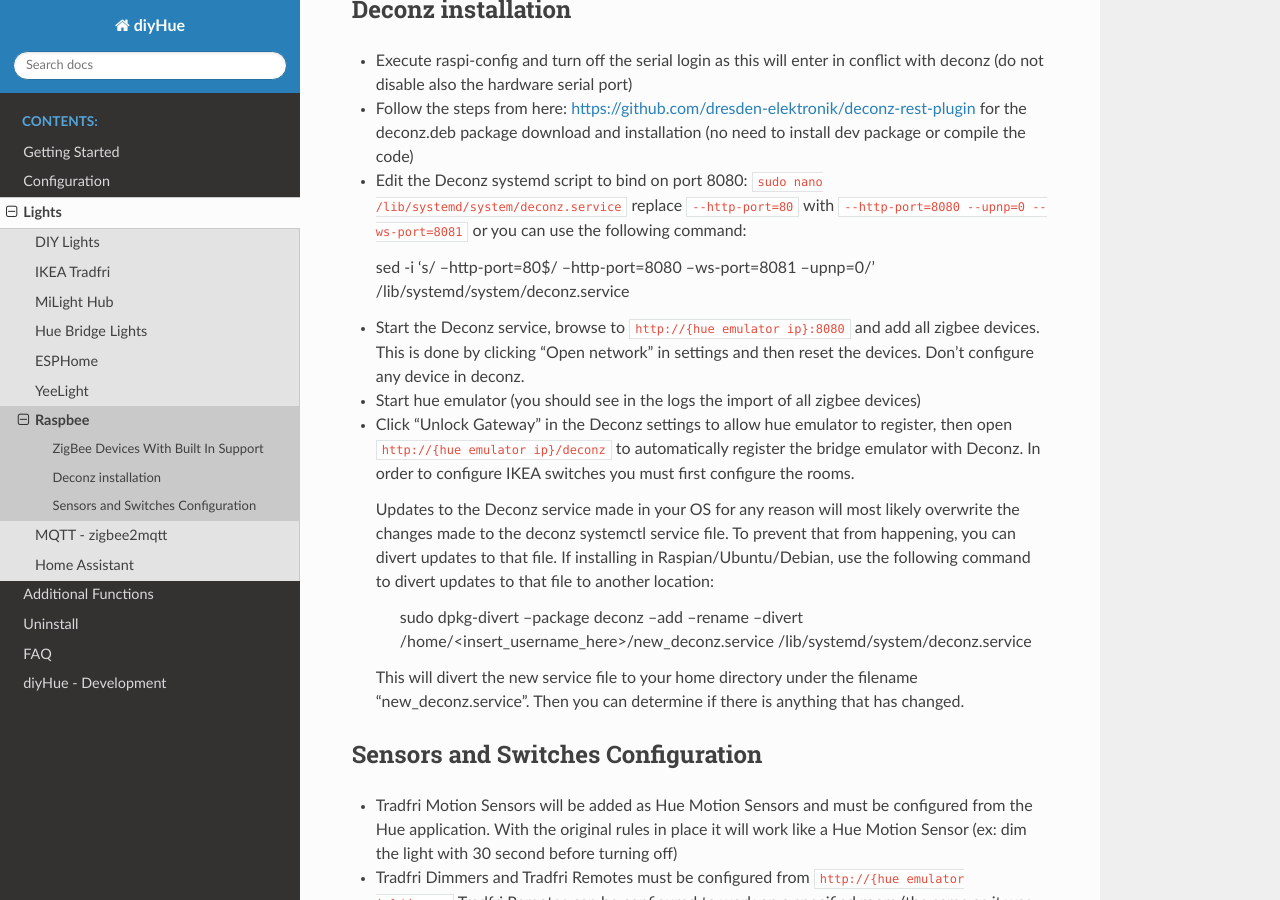
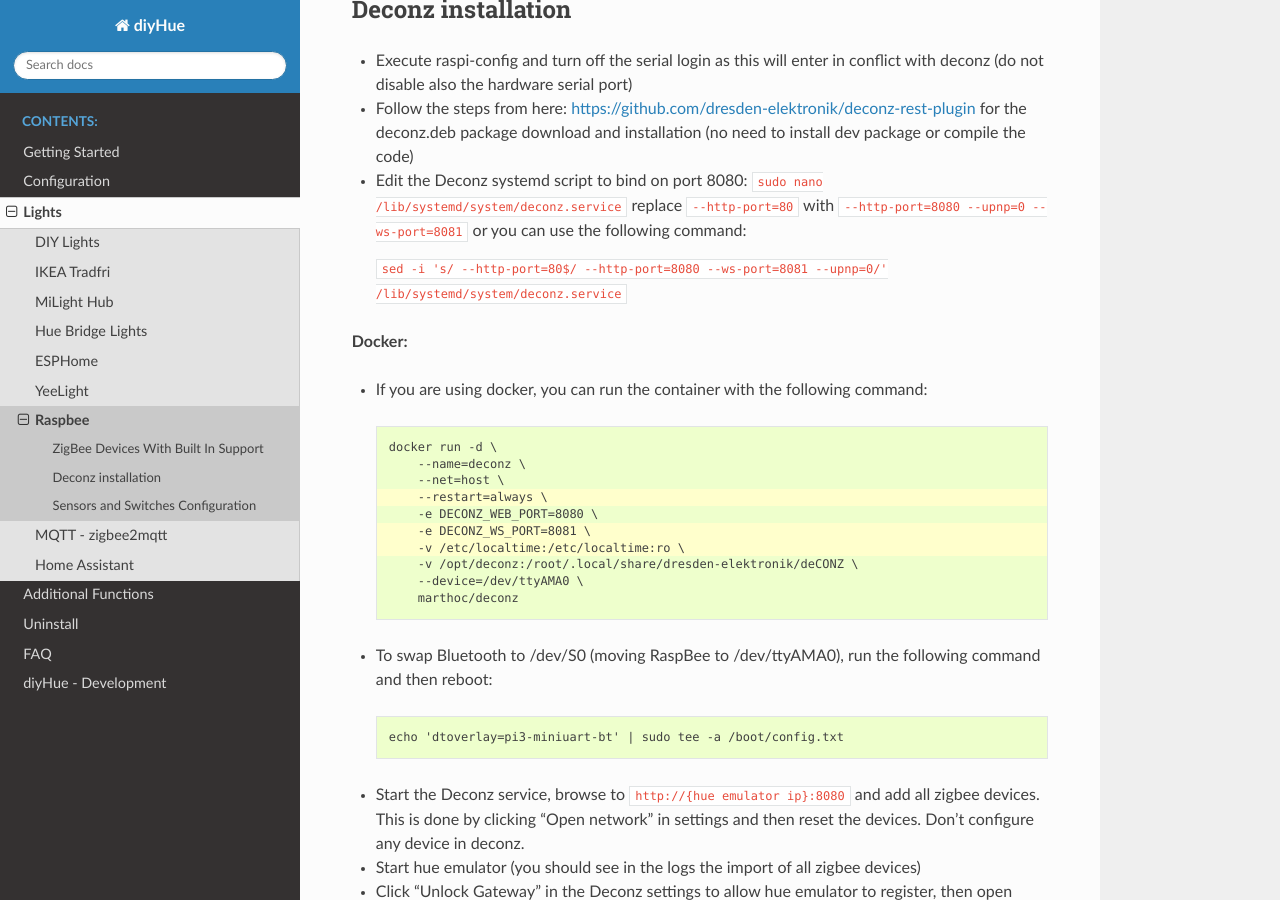
Before and after one commit to diyhue/ReadTheDocs, a Sphinx documentation site: the page built from source/lights/raspbee.rst, in a window 1280 px wide and 900 px high, scrolled down 487 px. Built offline with Sphinx 7.4.7 and the Read the Docs theme 2.0.0, drawn with Linux system fonts in a browser that asks for light colours.

Commit message:
Update raspbee.rst
Added Docker Installation Instructions

```diff
--- a/source/lights/raspbee.rst
+++ b/source/lights/raspbee.rst
@@ -24,10 +24,34 @@
 
 * Edit the Deconz systemd script to bind on port 8080: ``sudo nano /lib/systemd/system/deconz.service`` replace ``--http-port=80`` with ``--http-port=8080 --upnp=0 --ws-port=8081`` or you can use the following command:
 
-  sed -i 's/ --http-port=80$/ --http-port=8080 --ws-port=8081 --upnp=0/' /lib/systemd/system/deconz.service
+  ``sed -i 's/ --http-port=80$/ --http-port=8080 --ws-port=8081 --upnp=0/' /lib/systemd/system/deconz.service``
+
+**Docker:**
+
+* If you are using docker, you can run the container with the following command:
+
+ .. code-block:: none
+   :emphasize-lines: 4,6,7
+
+   docker run -d \
+       --name=deconz \
+       --net=host \
+       --restart=always \
+       -e DECONZ_WEB_PORT=8080 \
+       -e DECONZ_WS_PORT=8081 \
+       -v /etc/localtime:/etc/localtime:ro \
+       -v /opt/deconz:/root/.local/share/dresden-elektronik/deCONZ \
+       --device=/dev/ttyAMA0 \
+       marthoc/deconz
+
+* To swap Bluetooth to /dev/S0 (moving RaspBee to /dev/ttyAMA0), run the following command and then reboot:
+ .. code-block:: none
+
+   echo 'dtoverlay=pi3-miniuart-bt' | sudo tee -a /boot/config.txt
 
 * Start the Deconz service, browse to ``http://{hue emulator ip}:8080`` and add all zigbee devices.
   This is done by clicking "Open network" in settings and then reset the devices. Don't configure any device in deconz.
+
 * Start hue emulator (you should see in the logs the import of all zigbee devices)
 * Click "Unlock Gateway" in the Deconz settings to allow hue emulator to register, then open ``http://{hue emulator ip}/deconz`` to automatically register the bridge emulator with Deconz.
   In order to configure IKEA switches you must first configure the rooms.
```
